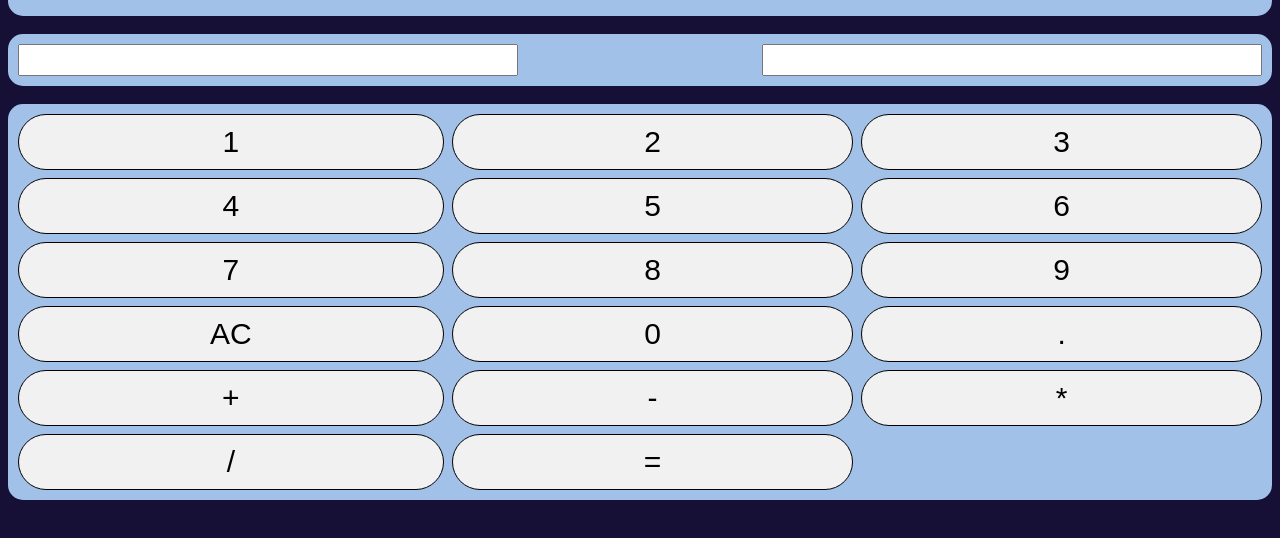
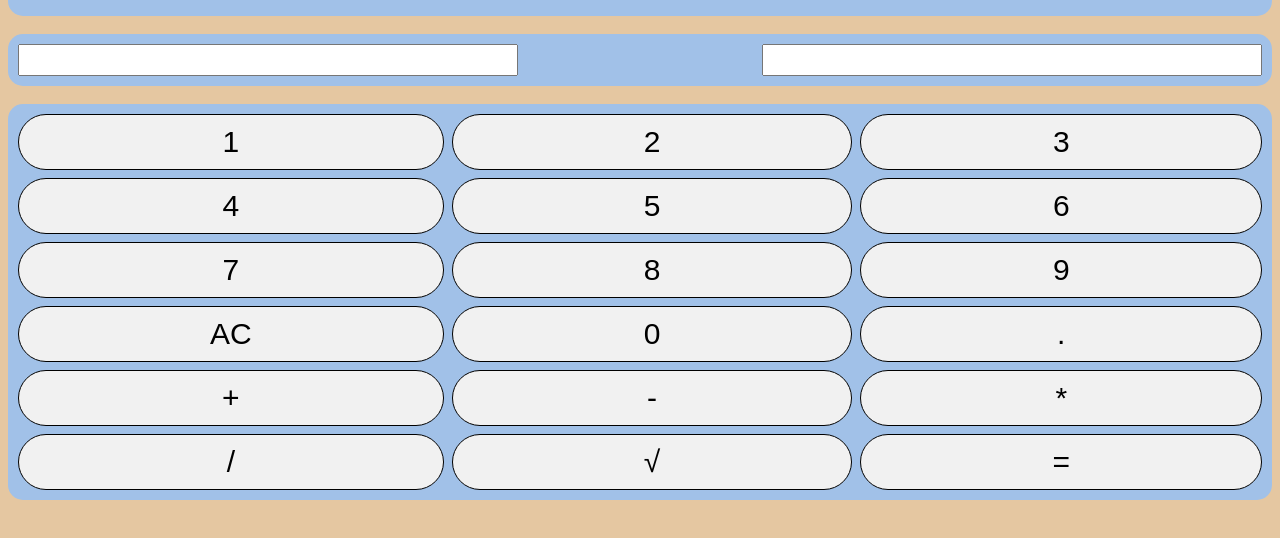
Before and after one commit to wolfwolfnuke/hack_club_calculator, a plain HTML site: page better.html in a window 1280 px wide. Shown: the part 92-630 px from the top of the page. Drawn offline with Linux system fonts and the light colour scheme.

Commit message:
Added square root support

```diff
--- a/better.css
+++ b/better.css
@@ -51,7 +51,8 @@ body {
 
 
 
-@media (prefers-color-scheme: light) {
+
+@media (prefers-color-scheme: dark) {
   body {
     background-color: #171036;
     color:#171036
--- a/better.html
+++ b/better.html
@@ -48,6 +48,16 @@
         if (second == '') { document.getElementById('num2').value = Number(first); document.getElementById('num1').value = ''; }">*</button>
         <button onclick="op = '/'; document.getElementById('dspop').textContent = op; const first = document.getElementById('num1').value; const second = document.getElementById('num2').value;
         if (second == '') { document.getElementById('num2').value = Number(first); document.getElementById('num1').value = ''; }">/</button>
+        <button onclick="const first = document.getElementById('num1').value; const second = document.getElementById('num2').value;
+        if (second !== '' && first == '') {
+            const sqrted = Math.sqrt(Number(second));
+            document.getElementById('num2').value = sqrted;
+            document.getElementById('num1').value = '';
+        } else {
+            const sqrted = Math.sqrt(Number(first));
+            document.getElementById('num2').value = sqrted;
+            document.getElementById('num1').value = '';
+        } ">√</button>
 
 
         <button onclick="
```
